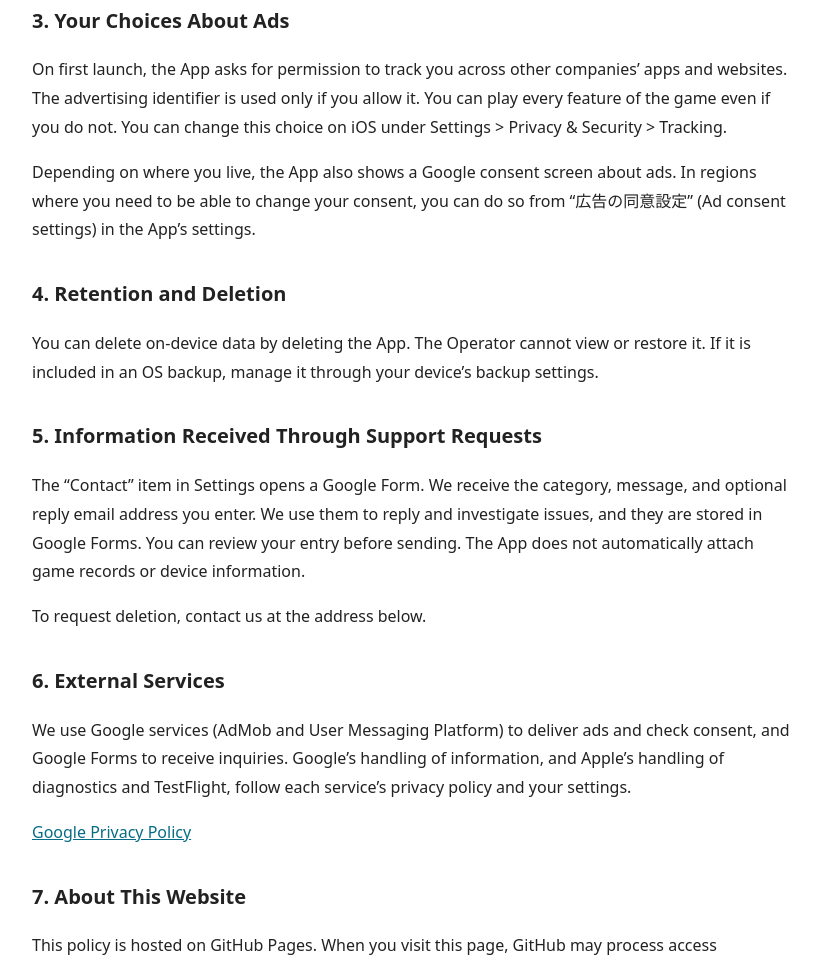
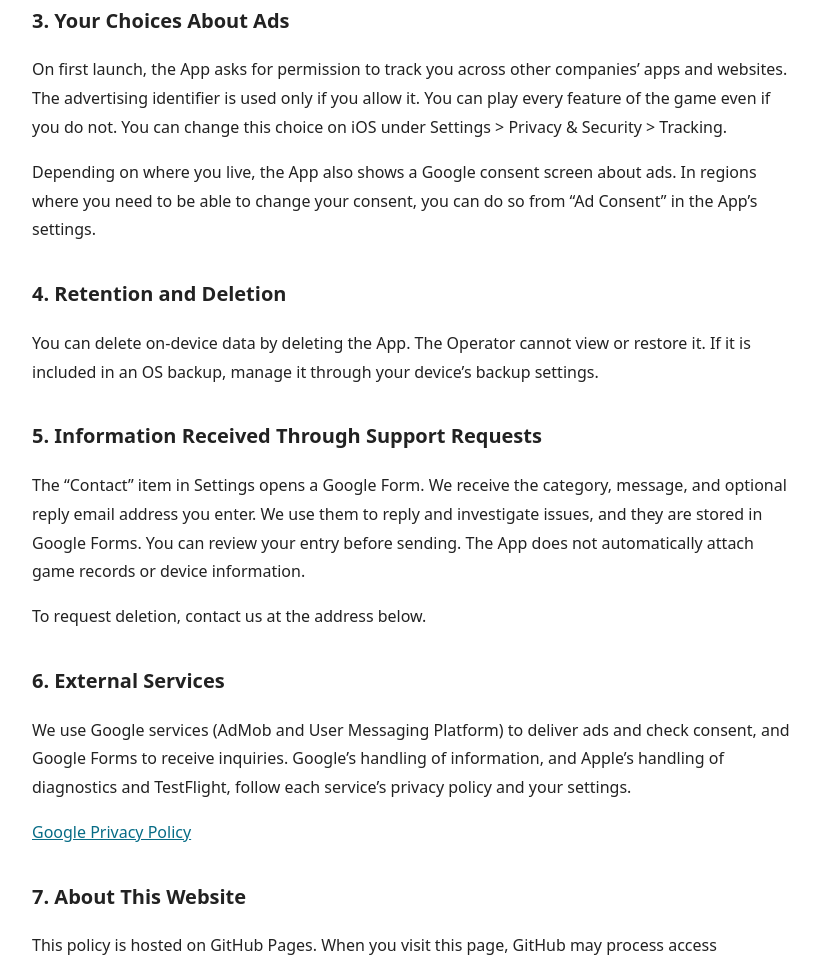
Before and after one commit to ogi-091/public-pages, a plain HTML site: page site/kisaragi/privacy-policy/index.html in a window 1280 px wide. Shown: the part 847-1805 px from the top of the page, without its empty margins (228-1048 px from the left). Drawn offline with Linux system fonts and the light colour scheme.

Commit message:
docs: update Tank privacy policy (match the ad consent button name) (#10)
Co-authored-by: Claude Sonnet 5.5 <noreply@anthropic.com>

```diff
--- a/site/kisaragi/privacy-policy/index.html
+++ b/site/kisaragi/privacy-policy/index.html
@@ -12,7 +12,7 @@
 <article lang="en" id="en" hidden><h1>Tank<br>Privacy Policy</h1><p>Last updated: 2026-11-25</p><p>The operator of the App (the “Operator”) handles information in Tank, a single-player tank action game for iOS (the “App”), as described below.</p>
 <section><h2>1. Information Stored on Your Device</h2><p>The App stores the highest stage reached for each difficulty, the last difficulty started, aiming sensitivity, control layout, and sound effect and music volume on your device. It uses them to keep your progress and control settings, and does not send them to the Operator’s servers.</p><p>The App does not offer accounts, login, or cloud synchronization.</p></section>
 <section><h2>2. Advertising, Analytics, and Tracking</h2><p>The App uses Google AdMob (Google Mobile Ads SDK) to show ads. To deliver, analyze, and improve ads, the following may be sent to Google and others: your IP address and the approximate location estimated from it, device identifiers such as the advertising identifier, information about the ads shown, usage such as app launches and interactions with ads, and diagnostic information such as crash logs and performance data. The Operator does not store this information on its own servers. The App does not include the Operator’s own analytics. No account registration is required.</p><p>How Google uses information: <a href="https://policies.google.com/technologies/partner-sites?hl=en">https://policies.google.com/technologies/partner-sites</a></p></section>
-<section><h2>3. Your Choices About Ads</h2><p>On first launch, the App asks for permission to track you across other companies’ apps and websites. The advertising identifier is used only if you allow it. You can play every feature of the game even if you do not. You can change this choice on iOS under Settings &gt; Privacy &amp; Security &gt; Tracking.</p><p>Depending on where you live, the App also shows a Google consent screen about ads. In regions where you need to be able to change your consent, you can do so from “広告の同意設定” (Ad consent settings) in the App’s settings.</p></section>
+<section><h2>3. Your Choices About Ads</h2><p>On first launch, the App asks for permission to track you across other companies’ apps and websites. The advertising identifier is used only if you allow it. You can play every feature of the game even if you do not. You can change this choice on iOS under Settings &gt; Privacy &amp; Security &gt; Tracking.</p><p>Depending on where you live, the App also shows a Google consent screen about ads. In regions where you need to be able to change your consent, you can do so from “Ad Consent” in the App’s settings.</p></section>
 <section><h2>4. Retention and Deletion</h2><p>You can delete on-device data by deleting the App. The Operator cannot view or restore it. If it is included in an OS backup, manage it through your device’s backup settings.</p></section>
 <section><h2>5. Information Received Through Support Requests</h2><p>The “Contact” item in Settings opens a Google Form. We receive the category, message, and optional reply email address you enter. We use them to reply and investigate issues, and they are stored in Google Forms. You can review your entry before sending. The App does not automatically attach game records or device information.</p><p>To request deletion, contact us at the address below.</p></section>
 <section><h2>6. External Services</h2><p>We use Google services (AdMob and User Messaging Platform) to deliver ads and check consent, and Google Forms to receive inquiries. Google’s handling of information, and Apple’s handling of diagnostics and TestFlight, follow each service’s privacy policy and your settings.</p><p><a href="https://policies.google.com/privacy?hl=en">Google Privacy Policy</a></p></section>
```
